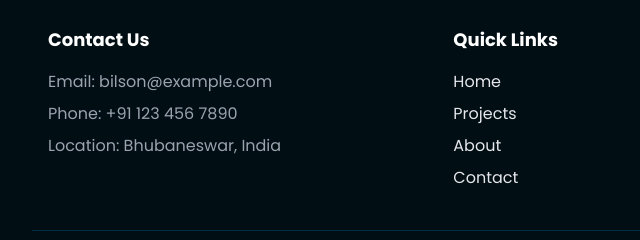
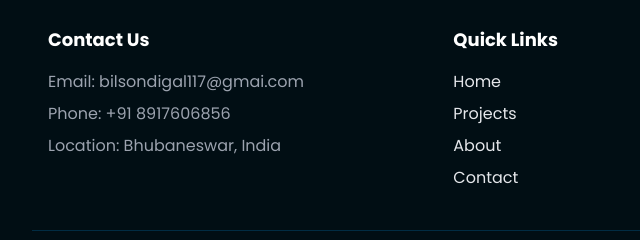
Before and after one commit to Bilsond58/portfolio-for-me, a plain HTML site: page index.html in a window 1280 px wide. Shown: the part 4038-4278 px from the top of the page, 0-640 px from the left. Drawn offline with nearby package versions, Linux system fonts and the light colour scheme.

Commit message:
Update index.html

```diff
--- a/index.html
+++ b/index.html
@@ -381,8 +381,8 @@
     <!-- Contact Us -->
     <div>
       <h4 class="text-lg font-bold text-white mb-4">Contact Us</h4>
-      <p class="text-secondary-text-dark mb-2">Email: <a href="mailto:bilson@example.com" class="hover:text-primary">bilson@example.com</a></p>
-      <p class="text-secondary-text-dark mb-2">Phone: <a href="tel:+1234567890" class="hover:text-primary">+91 123 456 7890</a></p>
+      <p class="text-secondary-text-dark mb-2">Email: <a href="mailto:bilsondigal117@gmail.com" class="hover:text-primary">bilsondigal117@gmai.com</a></p>
+      <p class="text-secondary-text-dark mb-2">Phone: <a href="tel:+91 8917606856" class="hover:text-primary">+91 8917606856</a></p>
       <p class="text-secondary-text-dark">Location: Bhubaneswar, India</p>
     </div>
 
```
